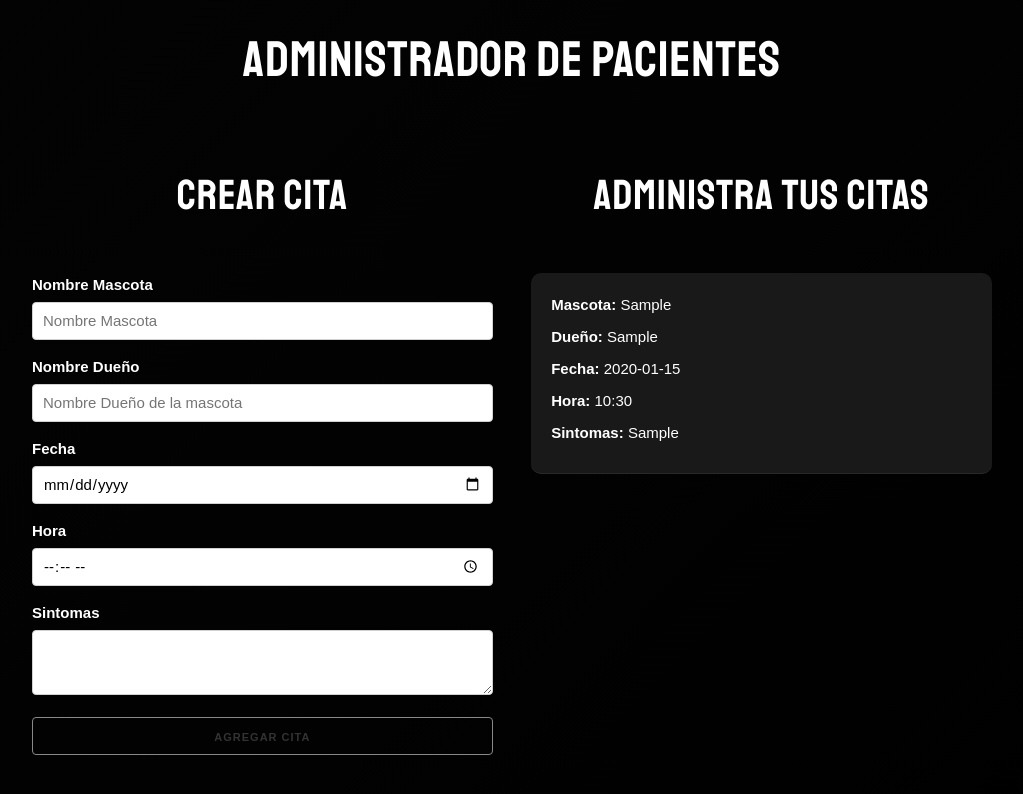
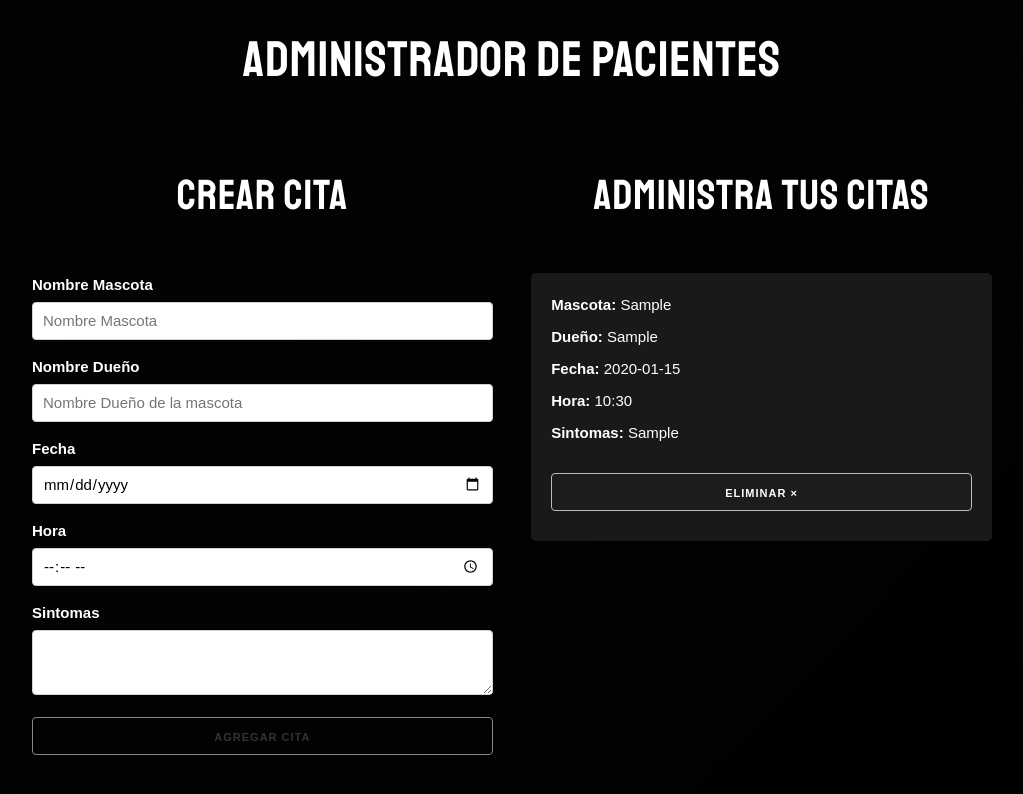
Before and after one commit to JeralPineda/React-citas, a React (Create React App) app: page / in a window 1280 px wide. Both pictures are taken after typing "Sample", "Sample", "2020-01-15", "10:30", "Sample" into the empty fields and a click on the button "AGREGAR CITA". Shown: the top 794 px of the page, without its empty margins (128-1151 px from the left). Built offline with nearby package versions, Linux system fonts and the light colour scheme.

Commit message:
Eliminando citas del state

```diff
--- a/src/App.js
+++ b/src/App.js
@@ -9,6 +9,12 @@
    // funcion que tome las citas actuales y agregue la nueva
    const crearCita = (cita) => {
       guardarCitas([...citas, cita]);
+   };
+
+   //    Funcion que elimina una cita por su id
+   const eliminarCita = (id) => {
+      const nuevasCitas = citas.filter((cita) => cita.id !== id);
+      guardarCitas(nuevasCitas);
    };
 
    return (
@@ -25,7 +31,12 @@
                   <h2>Administra tus citas</h2>
 
                   {citas.map((cita) => (
-                     <Cita key={cita.id} cita={cita} />
+                     <Cita
+                        //
+                        key={cita.id}
+                        cita={cita}
+                        eliminarCita={eliminarCita}
+                     />
                   ))}
                </div>
             </div>
--- a/src/components/Cita.js
+++ b/src/components/Cita.js
@@ -1,6 +1,6 @@
 import React from 'react';
 
-export const Cita = ({ cita }) => {
+export const Cita = ({ cita, eliminarCita }) => {
    return (
       <div className='cita'>
          <p>
@@ -18,6 +18,14 @@
          <p>
             Sintomas: <span>{cita.sintomas}</span>
          </p>
+
+         <button
+            //
+            className='button eliminar u-full-width'
+            onClick={() => eliminarCita(cita.id)}
+         >
+            Eliminar &times;
+         </button>
       </div>
    );
 };
--- a/src/index.css
+++ b/src/index.css
@@ -56,14 +56,11 @@
 .cita {
    padding: 2rem;
    background: rgb(26, 25, 25);
-   border-bottom: 1px solid #292929;
    color: #fff;
    transition: all 0.2s ease-in-out;
    margin-bottom: 0.5px;
-}
-
-.cita:hover {
-   transform: scale(1.01);
+   border-radius: 5px;
+   margin-bottom: 8px;
 }
 
 .cita p {
@@ -73,18 +70,11 @@
 .cita p span {
    font-weight: normal;
 }
-.cita:first-of-type {
-   border-top-left-radius: 1rem;
-   border-top-right-radius: 1rem;
-}
-.cita:last-of-type {
-   border-bottom-left-radius: 1rem;
-   border-bottom-right-radius: 1rem;
-}
+
 .button.eliminar,
 .button.eliminar:hover {
-   background-color: #c10059;
-   color: white;
+   background-color: #20202096;
+   color: #fff;
    margin-top: 2rem;
 }
 
```
